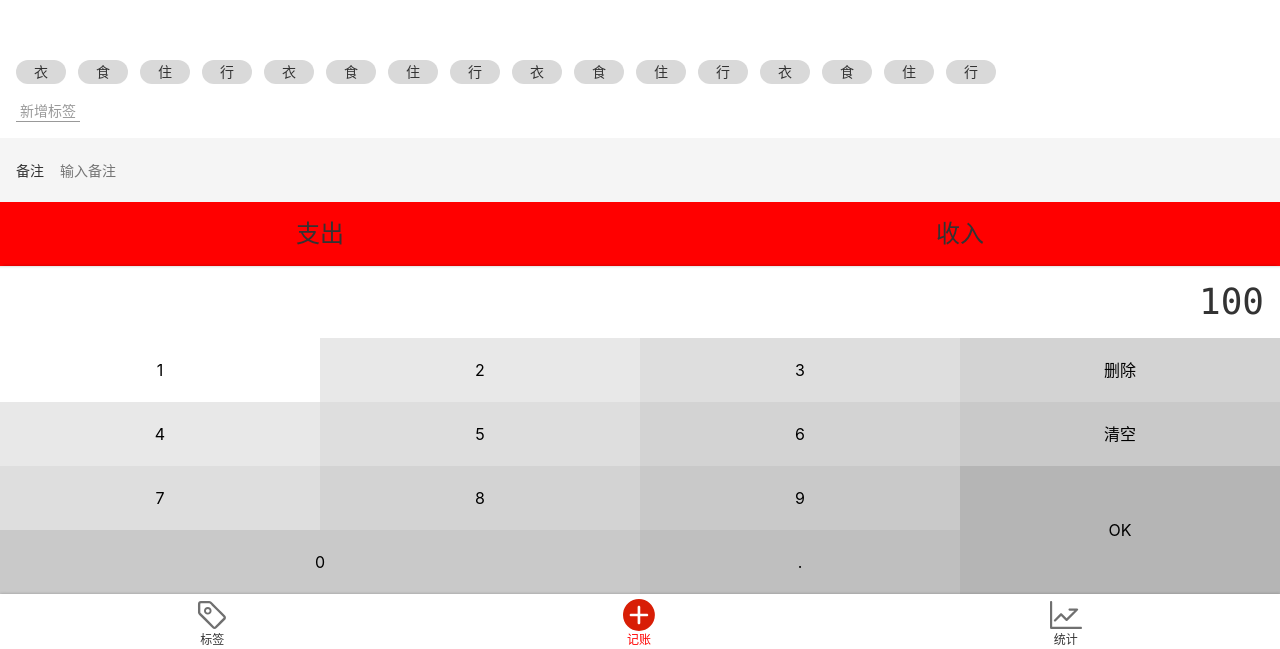
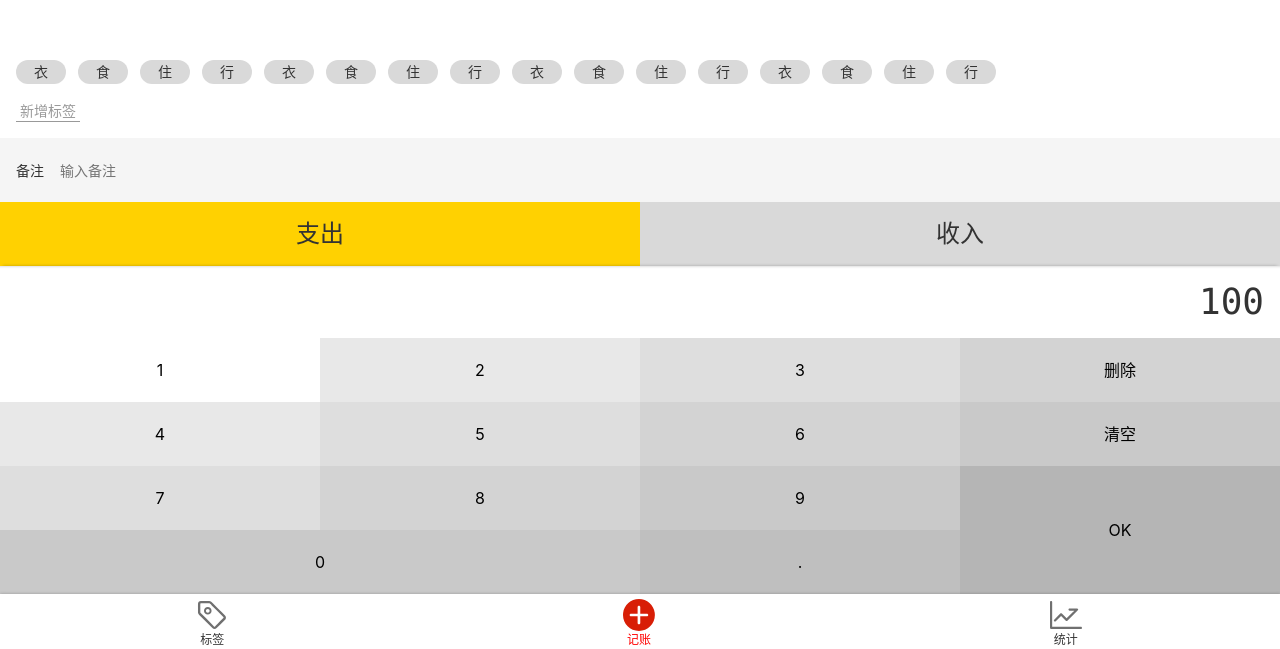
Before and after one commit to quanquan97/ViterSpendee, a Vue app: page /#/money in a window 1280 px wide. Shown: the part 151-800 px from the top of the page. Built offline with nearby package versions, Linux system fonts and the light colour scheme.

Commit message:
使用JS实现了一个切换组件

```diff
--- a/src/components/Money/Types.vue
+++ b/src/components/Money/Types.vue
@@ -1,24 +1,38 @@
 <template>
   <div>
     <ul class="types">
-      <li class="selected">支出</li>
-      <li class="selected"> 收入</li>
+      <li :class="type==='-'&&'selected'" @click="selectType('-')">支出</li>
+      <li :class="type==='+'&&'selected'" @click="selectType('+')"> 收入</li>
     </ul>
   </div>
 </template>
 
 
 
-<script lang="ts">
+<script >
 export default {
-name: "Types"
+name: "Types",
+  //声明一个data函数用来保存当前选中的类型 +表示收入-表示支出
+  data(){
+  return {
+    type:'-'
+  }
+  },
+  methods:{
+  selectType(type){
+    if(type !=='-' && type!=='+'){
+      throw new Error ('type is unknown')
+    }
+    this.type=type
+  }
+  }
 }
 </script>
 
 
 <style lang="scss" scoped>
 .types{
-  background-color: #FFD101;
+  background-color: #d9d9d9;
   font-size: 24px;
   text-align: center;
   display: flex;
@@ -29,7 +43,7 @@ name: "Types"
     justify-content: center;
     align-items: center;
     &.selected{
-      background-color: red;
+      background-color: #FFD101;
     }
   }
 }
```
